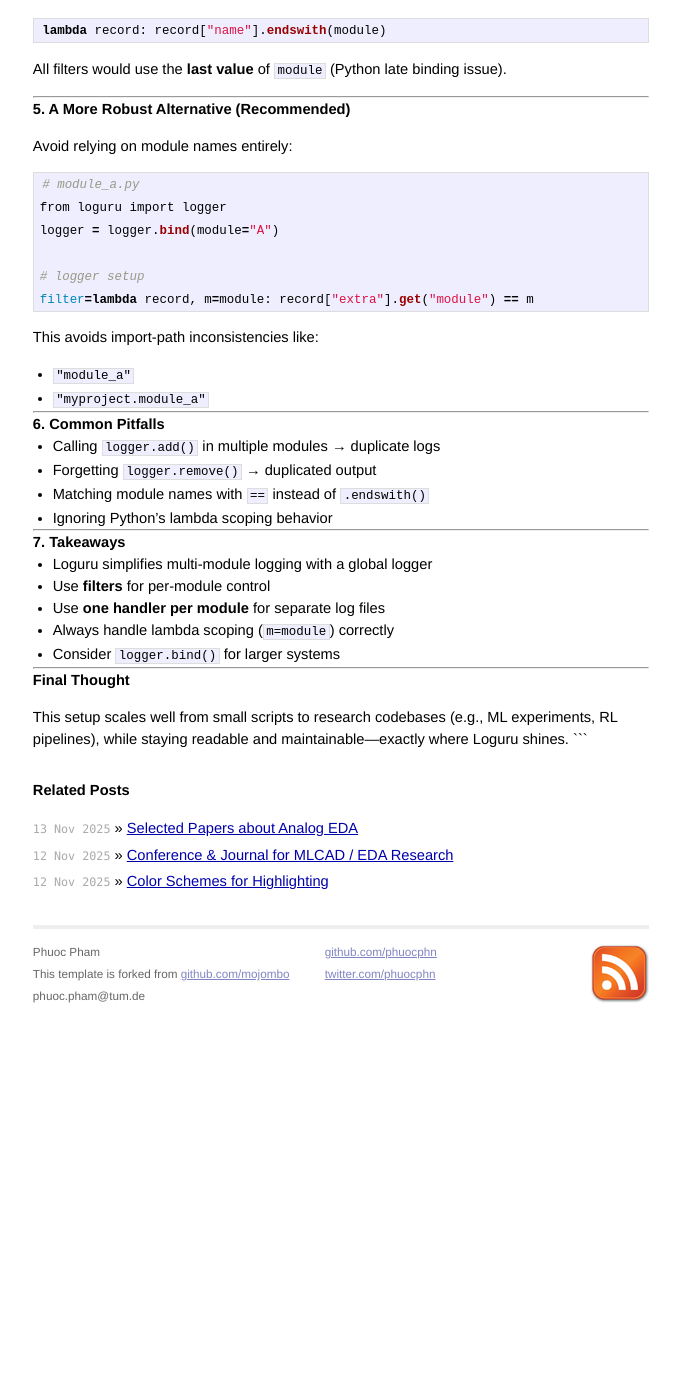
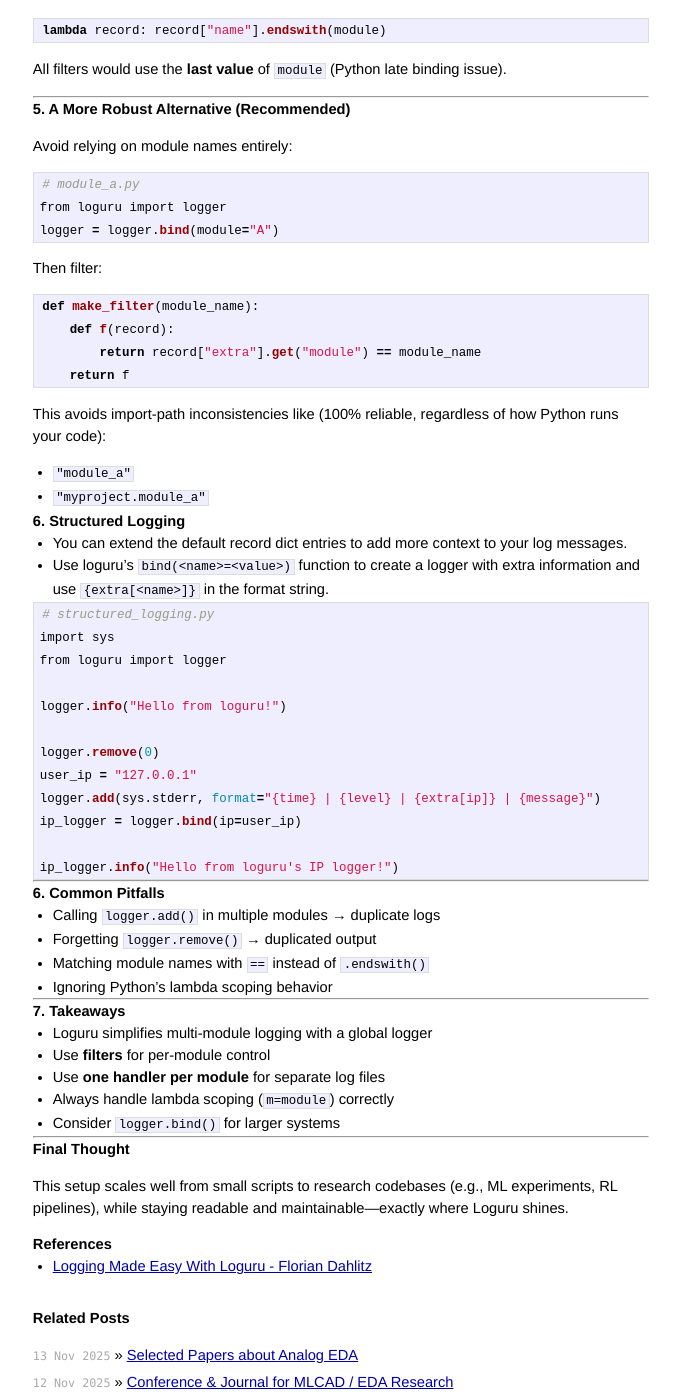
Before and after one commit to phuocphn/phuocphn.github.io, a Jekyll site: the page built from _posts/2026-04-28-a-practical-guide-using-loguru.md, in a window 1280 px wide and 1400 px high, scrolled down 2414 px. Shown: the whole window, without its empty margins (299-979 px from the left). Built offline with Jekyll 4.4.1, drawn with Linux system fonts in a browser that asks for light colours; before the commit the page ends 3433 px from its top, so only the background shows below that.

Commit message:
add loguru/ structured logging section

````diff
--- a/_posts/2026-04-28-a-practical-guide-using-loguru.md
+++ b/_posts/2026-04-28-a-practical-guide-using-loguru.md
@@ -144,15 +144,38 @@
 # module_a.py
 from loguru import logger
 logger = logger.bind(module="A")
-
-# logger setup
-filter=lambda record, m=module: record["extra"].get("module") == m
+```
+Then filter:
+```python
+def make_filter(module_name):
+    def f(record):
+        return record["extra"].get("module") == module_name
+    return f
 ```
 
-This avoids import-path inconsistencies like:
+This avoids import-path inconsistencies like (100% reliable, regardless of how Python runs your code):
 - `"module_a"`
 - `"myproject.module_a"`
 
+
+## 6. Structured Logging
+- You can extend the default record dict entries to add more context to your log messages.
+- Use loguru's `bind(<name>=<value>)` function to create a logger with extra information and use `{extra[<name>]}` in the format string.
+
+```python
+# structured_logging.py
+import sys
+from loguru import logger
+
+logger.info("Hello from loguru!")
+
+logger.remove(0)
+user_ip = "127.0.0.1"
+logger.add(sys.stderr, format="{time} | {level} | {extra[ip]} | {message}")
+ip_logger = logger.bind(ip=user_ip)
+
+ip_logger.info("Hello from loguru's IP logger!")
+```
 ---
 
 ## 6. Common Pitfalls
@@ -177,4 +200,6 @@
 ## Final Thought
 
 This setup scales well from small scripts to research codebases (e.g., ML experiments, RL pipelines), while staying readable and maintainable—exactly where Loguru shines.
-```
+
+## References
+- [Logging Made Easy With Loguru - Florian Dahlitz](https://florian-dahlitz.de/articles/logging-made-easy-with-loguru)
````
